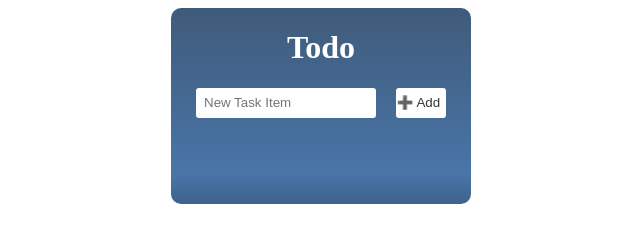
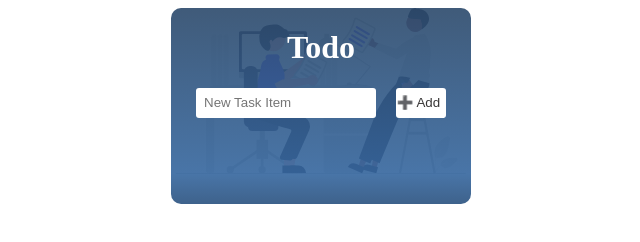
Before and after one commit to KristersgCode/VanillaTodoList, a plain HTML site: page index.html in a window 1280 px wide. Shown: the whole page, without its empty margins (319-959 px from the left). Drawn offline with Linux system fonts and the light colour scheme; the site is published under a folder, as on GitHub Pages, so addresses that start at the root find nothing.

Commit message:
changed img url

```diff
--- a/style.css
+++ b/style.css
@@ -20,7 +20,7 @@ body {
       rgba(43, 73, 107, 0.9),
       rgba(53, 102, 158, 0.9)
     ),
-    url(/img/working.svg);
+    url(./img/working.svg);
   background-repeat: no-repeat;
   background-size: 300px 166px;
   border-top-left-radius: 10px;
```
